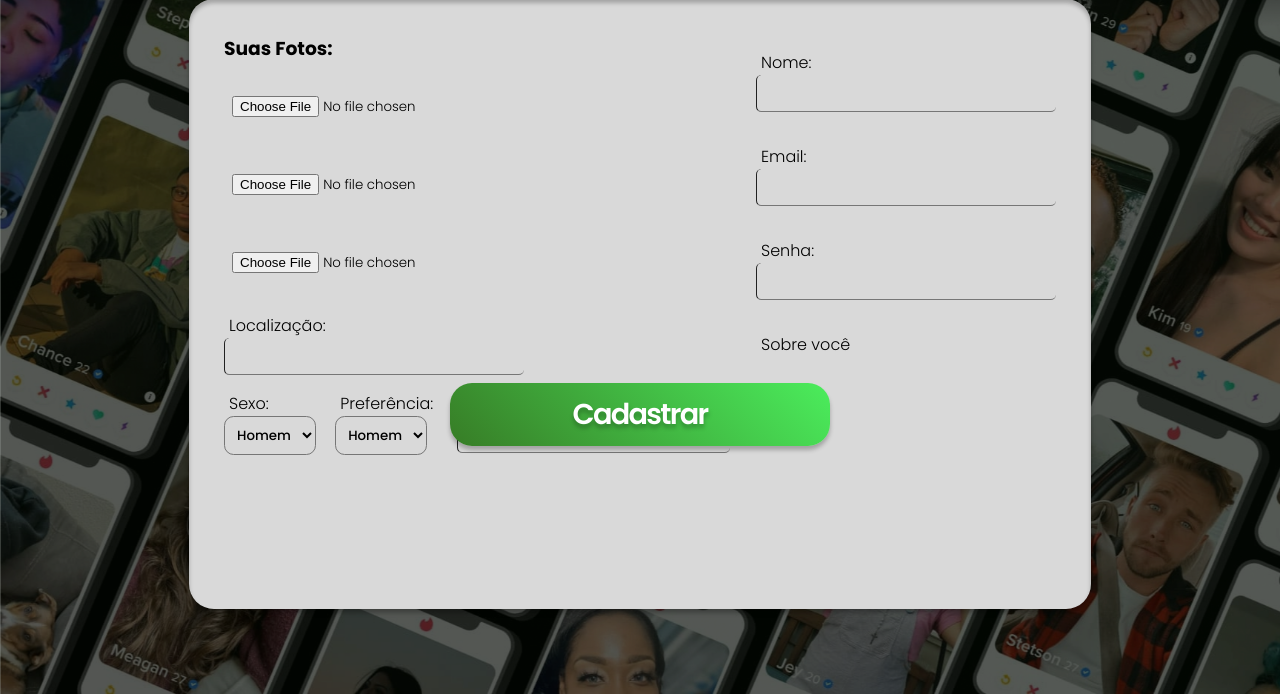
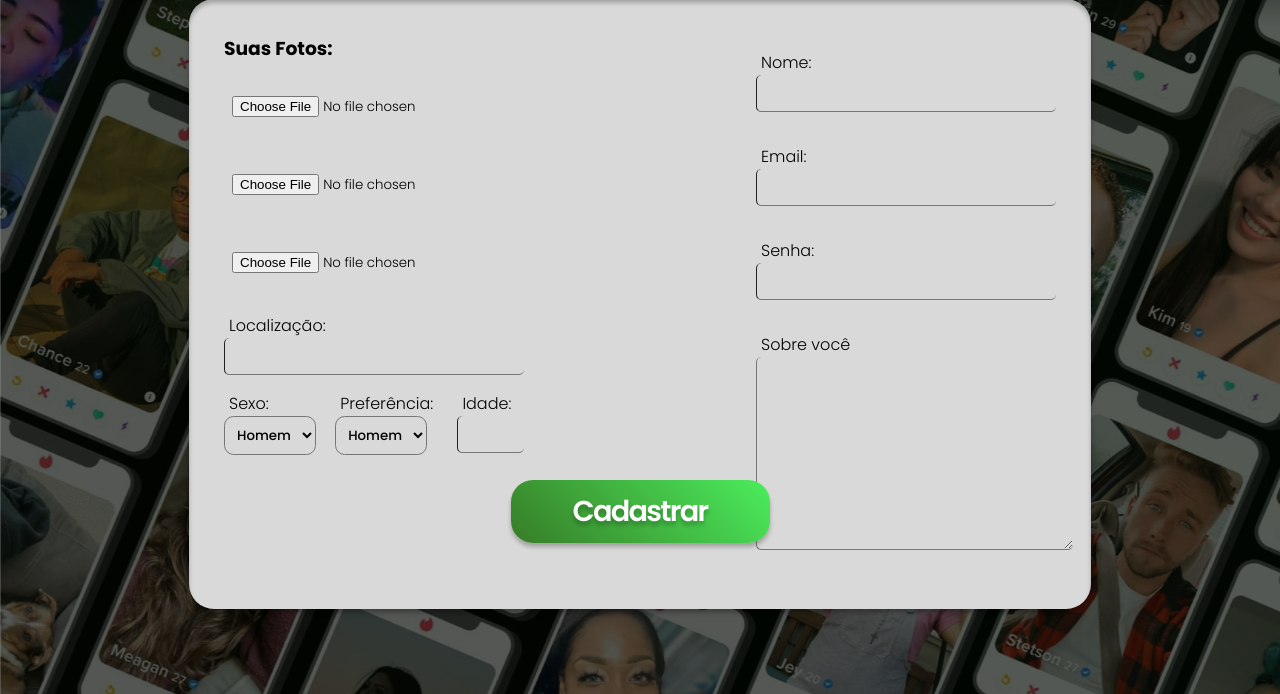
Before and after one commit to LucasBDC/icetinder, a PHP site: page /cadastro.php in a window 1280 px wide. Shown: the part 106-800 px from the top of the page. Run offline with PHP 8.4, Linux system fonts and the light colour scheme.

Commit message:
Adjusting id conflicts on styling

```diff
--- a/cadastro.php
+++ b/cadastro.php
@@ -54,7 +54,7 @@
         <label for="senha">Senha:</label>
         <input type="password" name="senha" id="senha">
         <label for="description">Sobre você</label>
-        <textarea name="description" class="sobre-voce" id="description" cols="30" rows="10"></textarea>
+        <textarea name="description" class="sobre-voce" id="descricao" cols="30" rows="10"></textarea>
       </div>
       <div class="buttons-form clear">
         <button type="submit" class="button-enter" id="cadastrar-button">Cadastrar</button>
--- a/landingpage.php
+++ b/landingpage.php
@@ -6,8 +6,9 @@
             <li><a href="#">Meus Matches</a></li><br><br>
             <li><a href="#">Conversas</a></li><br><br>
             <li><a href="index.php">Editar Perfil</a></li><br><br>
-            <li><a href="index.php">Deletar Perfil</a></li><br><br>
+            <li><a href="index.php">Deletar Perfil<i class="fa-sharp fa-solid fa-person-walking-arrow-right"></i></a></li><br><br>
             <li><a href="index.php">Sair</a></li>
+            fa <i class="far fa-starfighter"></i>
         </ul>
     </aside>
     <main>
--- a/style.css
+++ b/style.css
@@ -198,6 +198,7 @@ input{
 .container-cadastro button{
   position: relative;
   top: -12vh;
+  width: 259px;
 }
 
 .right-cad{
@@ -277,7 +278,7 @@ select{
   -o-border-radius: 0.6rem;
 }
 
-.left-cad #age{
+.left-cad #idade{
   width: 50px;
 }
 
@@ -317,6 +318,7 @@ select{
 }
 
 .sidebar li a:hover{
+  color: #0075FF;
   font-size: 1.7em;
   transition: .2s ease-in-out;
   -webkit-transition: .2s ease-in-out;
```
